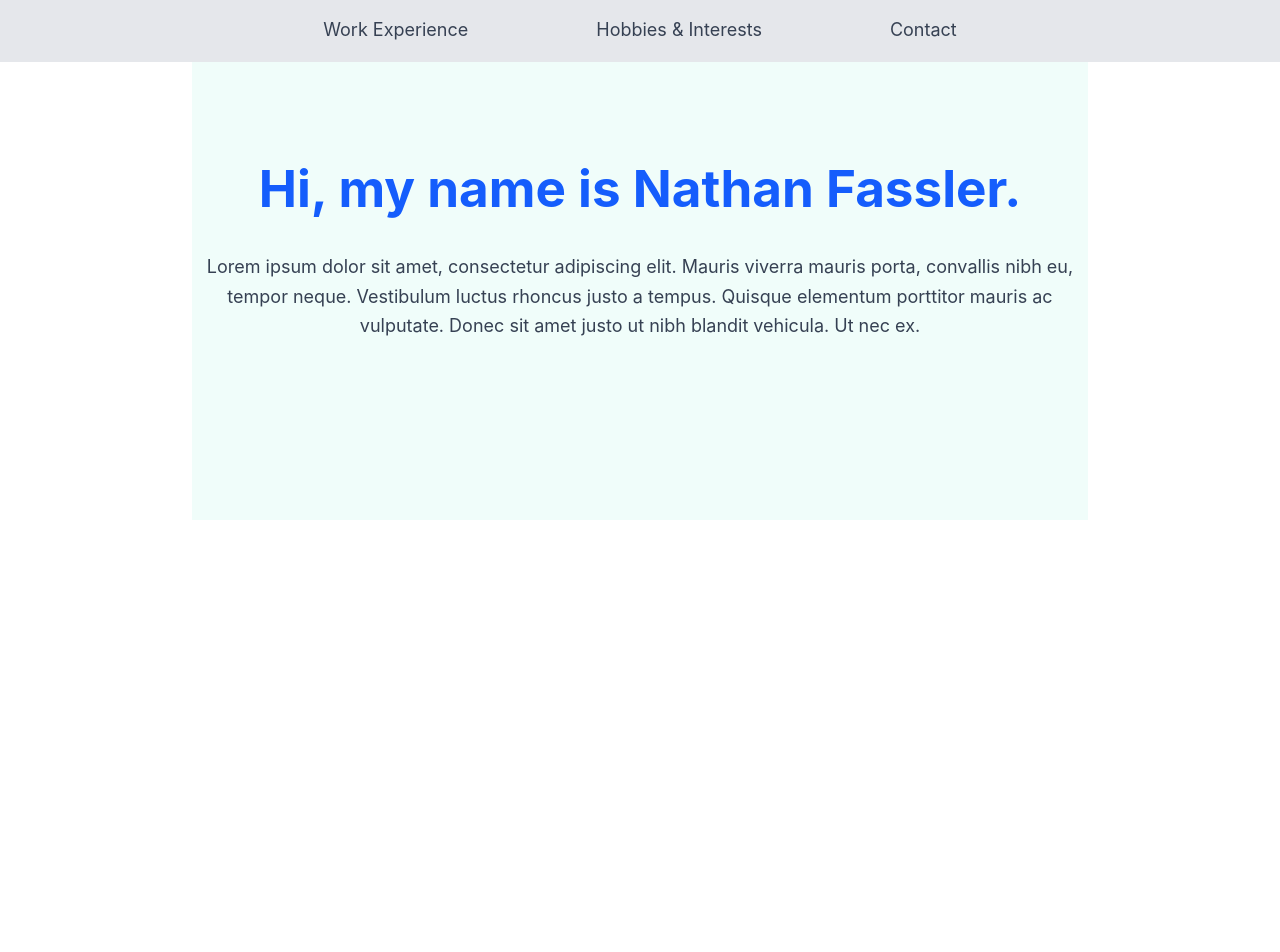
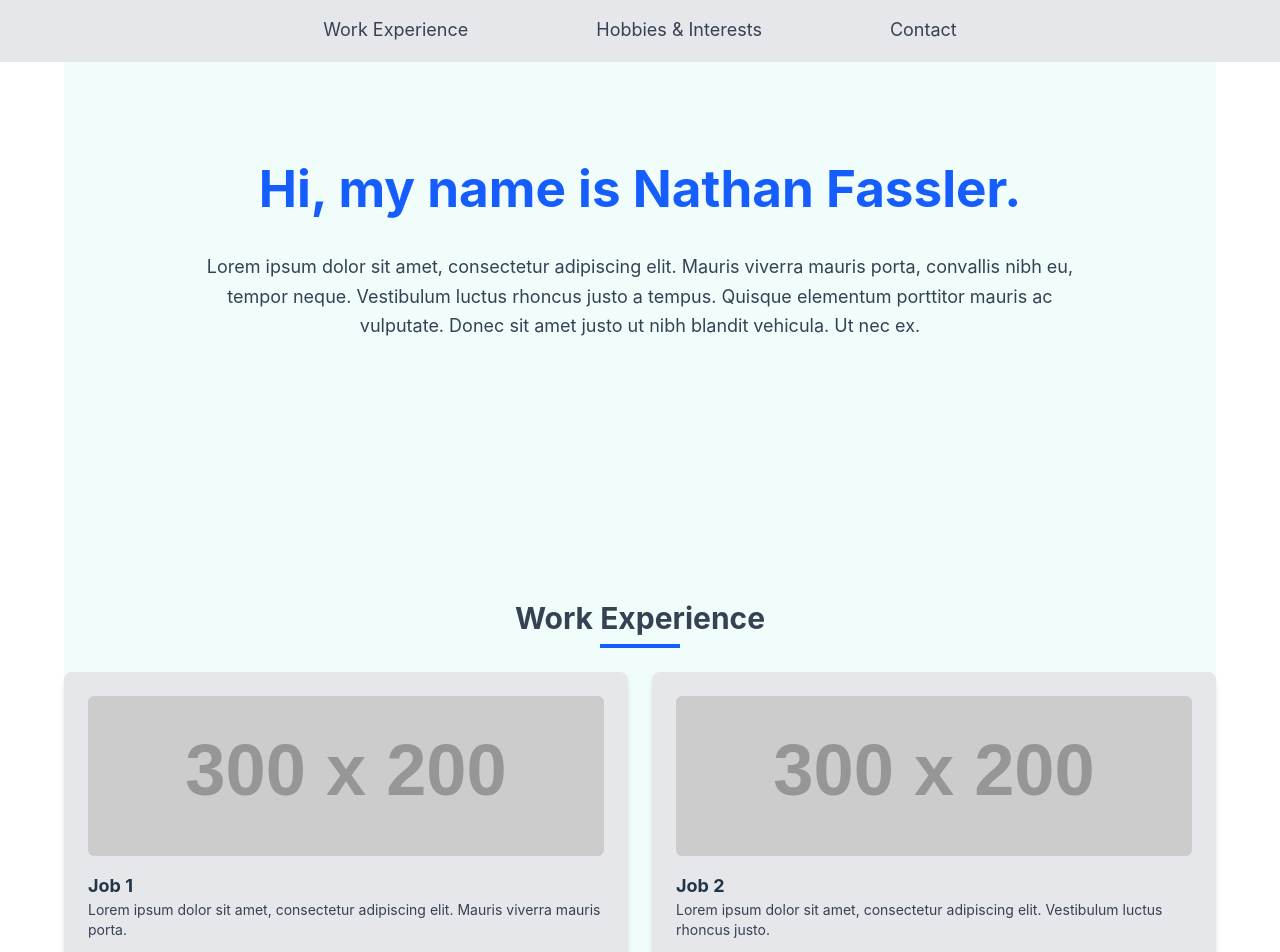
Before and after one commit to Nathan-Fassler/nathan-fassler.github.io, a React (Vite) app in the folder portfolio-app/: page / in a window 1280 px wide. Shown: the top 952 px of the page. Before the commit the page ends 800 px from the top, so only its background shows below. Built offline with nearby package versions, Linux system fonts and the light colour scheme.

Commit message:
#22 WorkExperience and InfoCard components created

```diff
--- a/portfolio-app/src/App.tsx
+++ b/portfolio-app/src/App.tsx
@@ -1,12 +1,15 @@
 import Navbar from "./components/Navbar";
 import About from "./components/About";
+import WorkExperience from "./components/WorkExperience";
 
 function App() {
 
   return (
     <div className="bg-teal-50">
-       <Navbar />
+        <Navbar />
         <About />
+        <WorkExperience />
+
     </div>
 
   )
--- /dev/null
+++ b/portfolio-app/src/components/InfoCard.tsx
@@ -0,0 +1,19 @@
+import React from "react";
+
+interface InfoCardProps {
+  title: string;
+  description: string;
+  imageUrl: string;
+}
+
+const InfoCard: React.FC<InfoCardProps> = ({ title, description, imageUrl }) => {
+  return (
+    <div className="bg-gray-200 p-6 rounded-lg shadow-md">
+      <img src={imageUrl} alt={title} className="w-full h-40 object-cover rounded-md mb-4" />
+      <h3 className="text-lg font-bold">{title}</h3>
+      <p className="text-gray-700 text-sm">{description}</p>
+    </div>
+  );
+};
+
+export default InfoCard;
--- /dev/null
+++ b/portfolio-app/src/components/WorkExperience.tsx
@@ -0,0 +1,27 @@
+import React from "react";
+import SectionHeader from "./SectionHeader";
+import InfoCard from "./InfoCard";
+
+const WorkExperience: React.FC = () => {
+  return (
+    <section id="work-experience" className="py-20 max-w-6xl mx-auto">
+      <SectionHeader title="Work Experience" />
+
+      {/* Job Cards Grid */}
+      <div className="grid grid-cols-1 md:grid-cols-2 gap-6">
+        <InfoCard
+          title="Job 1"
+          description="Lorem ipsum dolor sit amet, consectetur adipiscing elit. Mauris viverra mauris porta."
+          imageUrl="https://via.placeholder.com/300x200"
+        />
+        <InfoCard
+          title="Job 2"
+          description="Lorem ipsum dolor sit amet, consectetur adipiscing elit. Vestibulum luctus rhoncus justo."
+          imageUrl="https://via.placeholder.com/300x200"
+        />
+      </div>
+    </section>
+  );
+};
+
+export default WorkExperience;
```
